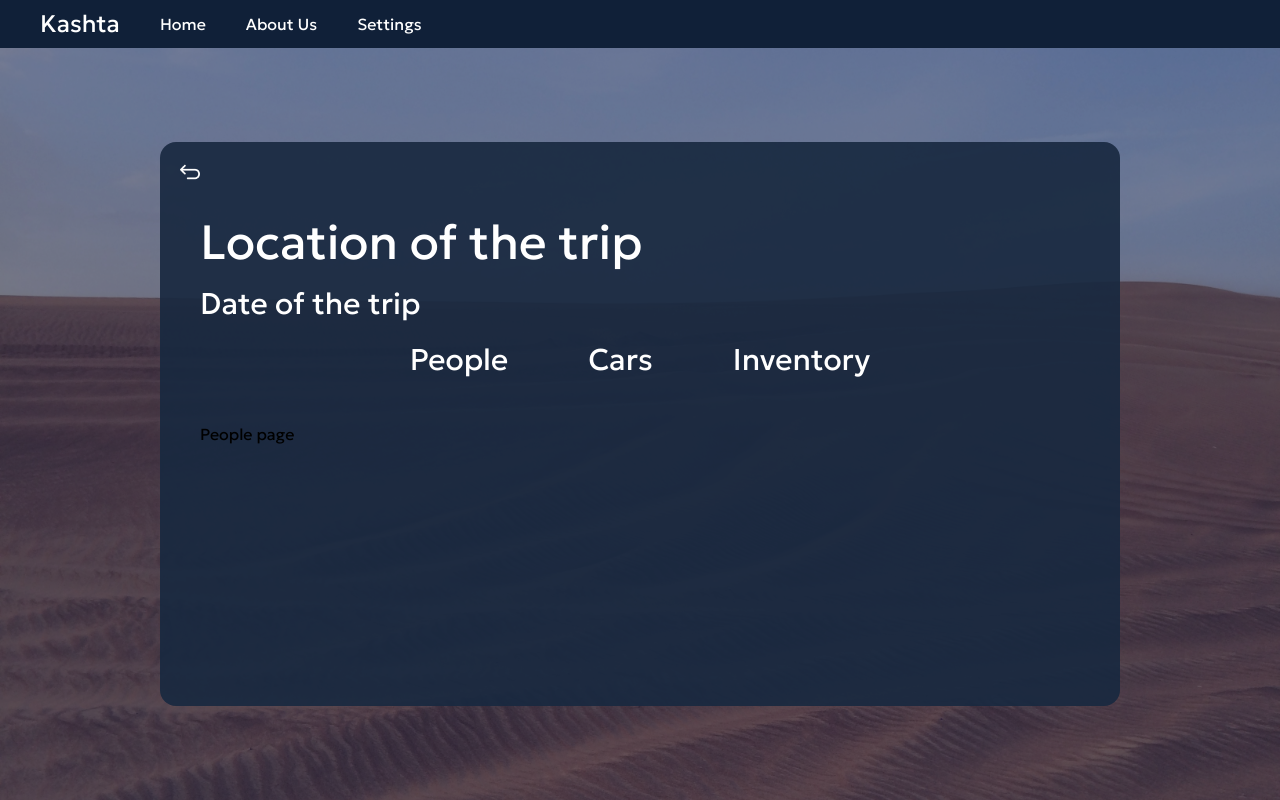
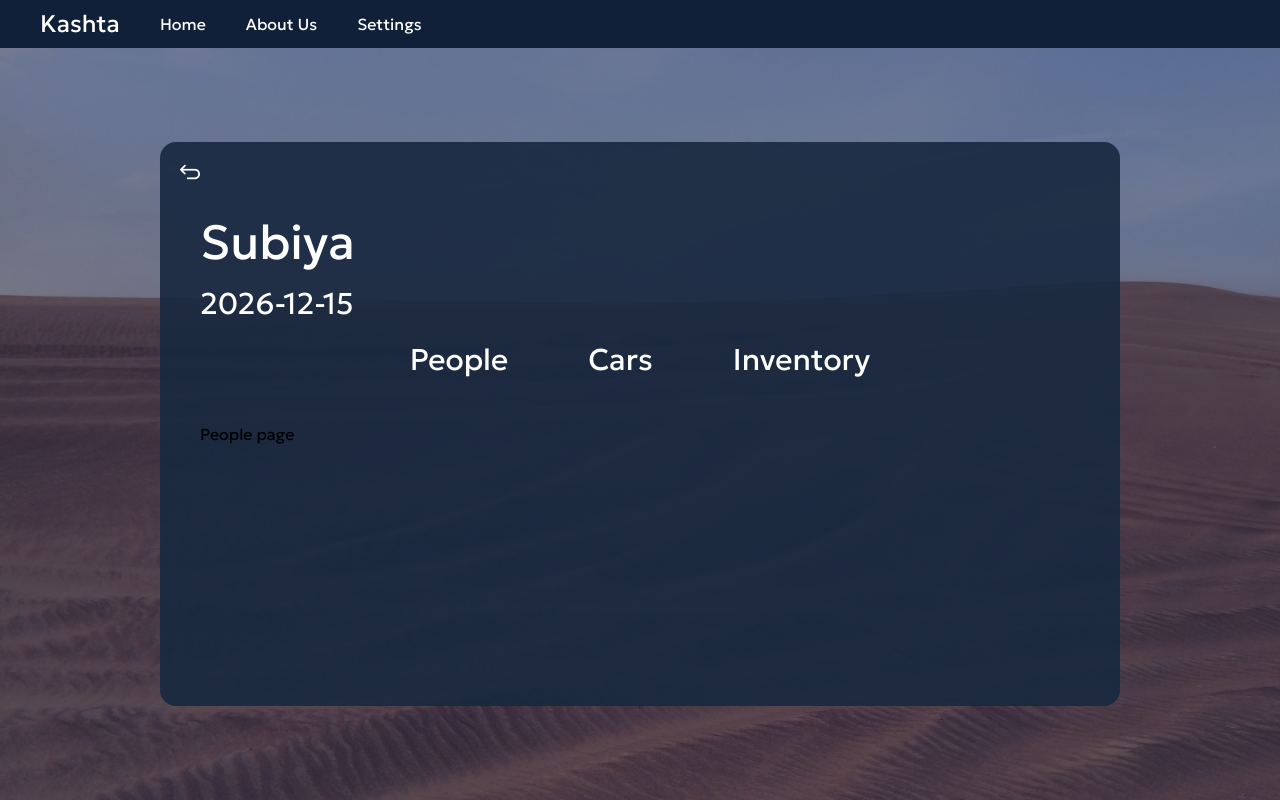
Before and after one commit to BaderMajidAlRefai/Kashta, a React (Vite) app: page / in a window 1280 px wide. Built offline with nearby package versions, Linux system fonts and the light colour scheme; a web font is replaced by a local one.

Commit message:
added dummy data

```diff
--- a/src/App.tsx
+++ b/src/App.tsx
@@ -1,9 +1,9 @@
 import Header from './Components/Header.tsx'
 import Hero from './Components/hero.tsx'
 import TripManage from './tripmanage.tsx'
-import TripManageBox from './tripmanagebox.tsx'
 import { useState, useEffect } from 'react'
 import type { Trip } from './types'
+import {dummyTrip} from './dummytrip.ts'
 
 function App() {
   const [trips, setTrips] = useState<Trip[]>([])
@@ -24,7 +24,7 @@ function App() {
       <div className='min-h-screen flex flex-col'>
         <Header/>
           <Hero>
-            <TripManage/>
+            <TripManage trip = {dummyTrip}/>
           </Hero>
       </div>
 
--- /dev/null
+++ b/src/dummytrip.ts
@@ -0,0 +1,163 @@
+import type { Trip } from "./types"
+
+export const dummyTrip: Trip = {
+    location: {
+        name: "Subiya",
+        remoteness: 3,
+        sinkRisk: 4,
+        weather: 5
+    },
+
+    date: "2026-12-15",
+
+    participants: [
+        {
+            name: "Bader"
+        },
+        {
+            name: "Abdullah"
+        },
+        {
+            name: "Yousef"
+        }
+    ],
+
+    cars: [
+        {
+            name: "Ford Ranger",
+            tank: 80,
+            seats: 5,
+            fourWheel: true
+        },
+        {
+            name: "Toyota Camry",
+            tank: 60,
+            seats: 5,
+            fourWheel: false
+        }
+    ],
+
+    inventory: {
+        food: {
+            burgers: {
+                name: "Burgers",
+                quantity: 12
+            },
+
+            kebab: {
+                name: "Kebab",
+                quantity: 8
+            },
+
+            chips: {
+                name: "Chips",
+                quantity: 5
+            }
+        },
+
+        drink: {
+            soda: {
+                name: "Soda",
+                quantity: 24
+            },
+
+            tea: {
+                name: "Tea",
+                quantity: 1
+            },
+
+            coffee: {
+                name: "Coffee",
+                quantity: 1
+            }
+        },
+
+        furniture: {
+            armPillow: {
+                name: "Arm Pillow",
+                quantity: 6
+            },
+
+            carpet: {
+                name: "Carpet",
+                quantity: 2
+            },
+
+            chairs: {
+                name: "Chairs",
+                quantity: 8
+            }
+        },
+
+        fire: {
+            charcoal: {
+                name: "Charcoal",
+                quantity: 3
+            },
+
+            fireStarter: {
+                name: "Fire Starter",
+                quantity: 1
+            },
+
+            lighterFluid: {
+                name: "Lighter Fluid",
+                quantity: 2
+            },
+
+            lighter: {
+                name: "Lighter",
+                quantity: 2
+            }
+        },
+
+        accessories: {
+            grill: {
+                name: "Grill",
+                quantity: 1
+            },
+
+            ledLight: {
+                name: "LED Light",
+                quantity: 4
+            },
+
+            windbreaker: {
+                name: "Windbreaker",
+                quantity: 2
+            },
+
+            kettle: {
+                name: "Kettle",
+                quantity: 1
+            }
+        },
+
+        recoveryGear: {
+            shovel: {
+                name: "Shovel",
+                quantity: 2
+            },
+
+            halfTracks: {
+                name: "Half Tracks",
+                quantity: 4
+            },
+
+            towCable: {
+                name: "Tow Cable",
+                quantity: 1
+            },
+
+            tirePump: {
+                name: "Tire Pump",
+                quantity: 1
+            },
+
+            tireInflater: {
+                name: "Tire Inflater",
+                quantity: 1
+            }
+        }
+    }
+}
--- a/src/tripmanage.tsx
+++ b/src/tripmanage.tsx
@@ -1,9 +1,13 @@
 import Return from './assets/return.png'
 import { useState } from 'react'
 import TripManageBox from './tripmanagebox'
+import type { Trip } from './types'
 
+type TripManageProps = {
+    trip: Trip
+}
 
-function TripManage(){
+function TripManage({trip}: TripManageProps){
 
     const [page, setPage] = useState(1)
 
@@ -15,8 +19,8 @@ function TripManage(){
                 </div>
                 <div className='p-5 flex flex-col gap-5'>
                     <div className='flex flex-col gap-5'>
-                        <h1 className="text-white text-5xl">Location of the trip</h1>
-                        <h2 className="text-white text-3xl">Date of the trip</h2>
+                        <h1 className="text-white text-5xl">{trip.location.name ?? "No Location"}</h1>
+                        <h2 className="text-white text-3xl">{trip.date ?? "No date"}</h2>
                     </div>
                     <div className="flex justify-center gap-20 h-15">
                        <a onClick={() => setPage(1)}><ul className="text-white text-3xl cursor-pointer hover:text-gray-300">People</ul></a>
```
